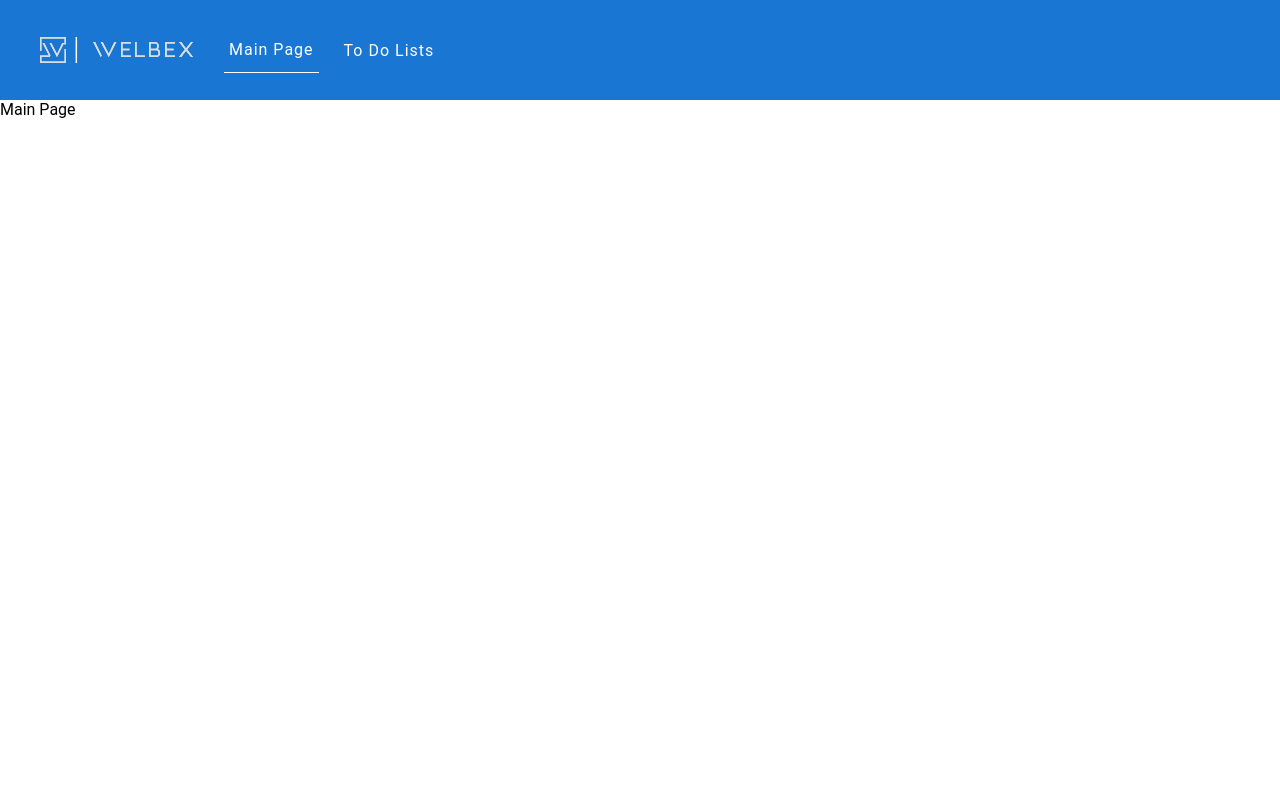
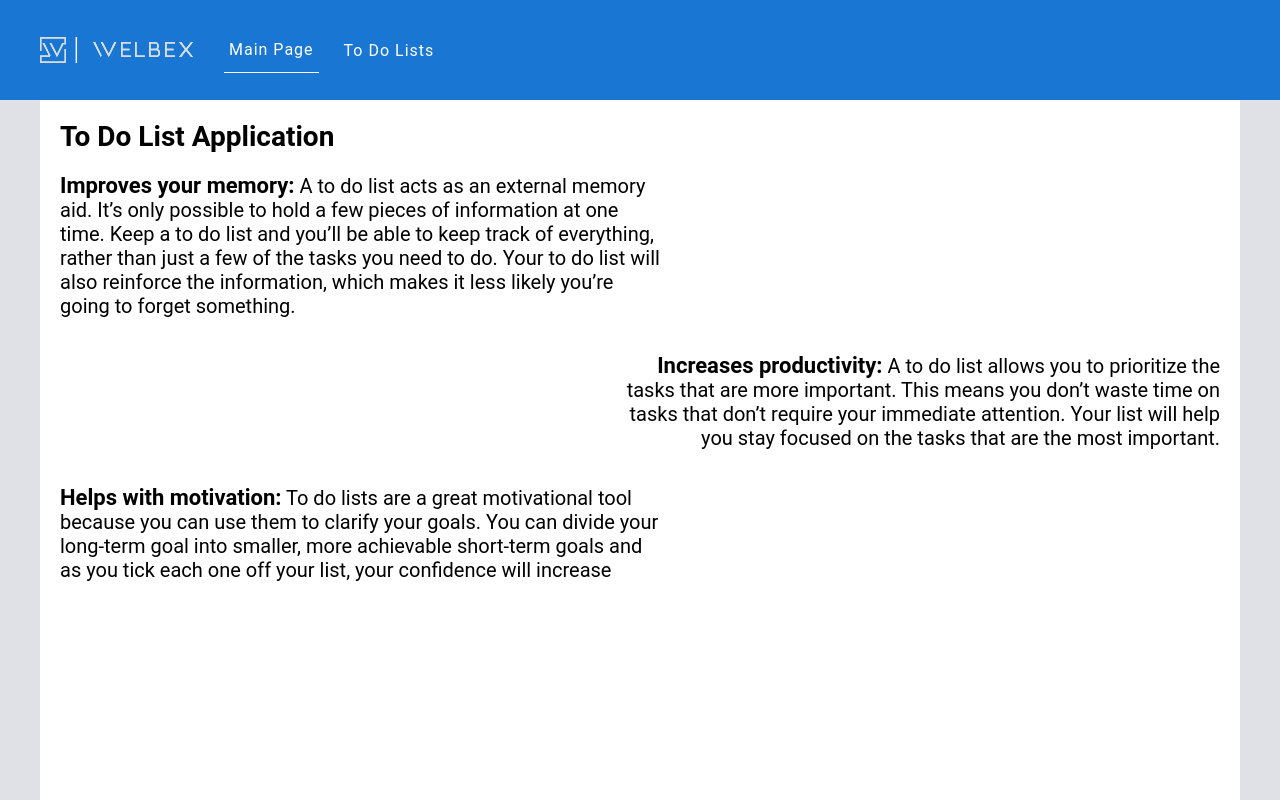
Before and after one commit to borislav12322/todoApp, a React (Create React App) app: page / in a window 1280 px wide. Built offline with nearby package versions, Linux system fonts and the light colour scheme.

Commit message:
Add main page

```diff
--- a/src/App.css
+++ b/src/App.css
@@ -1,3 +1,18 @@
 .App {
     width: 100%;
+    background-color: rgb(224, 224, 231);
+    height: 100vh;
+    display: flex;
+    justify-content: center;
+    position: relative;
 }
+.appContainer{
+    max-width: 1200px;
+    width: 100%;
+    padding-top: 100px;
+    background-color: #FFFFFF;
+}
+.appWrapper{
+    padding: 20px;
+    text-align: left;
+}
--- a/src/App.tsx
+++ b/src/App.tsx
@@ -10,10 +10,14 @@ const App = (): ReactElement => (
   <BrowserRouter>
     <div className="App">
       <NavBarContainer />
-      <Routes>
-        <Route path="/" element={<MainPageContainer />} />
-        <Route path="/toDoLists" element={<ToDoListsContainer />} />
-      </Routes>
+      <div className="appContainer">
+        <div className="appWrapper">
+          <Routes>
+            <Route path="/" element={<MainPageContainer />} />
+            <Route path="/toDoLists" element={<ToDoListsContainer />} />
+          </Routes>
+        </div>
+      </div>
     </div>
   </BrowserRouter>
 );
--- a/src/components/navBar/navBar.module.css
+++ b/src/components/navBar/navBar.module.css
@@ -5,6 +5,10 @@
     min-height: 100px;
     display: flex;
     align-items: center;
+    position: absolute;
+    top: 0;
+    right: 0;
+    left: 0;
 }
 
 .navBarWrapper {
--- a/src/pages/mainPage/MainPage.tsx
+++ b/src/pages/mainPage/MainPage.tsx
@@ -1,5 +1,31 @@
 import React, { ReactElement } from 'react';
+import s from './mainPage.module.css';
 
-const MainPage = (): ReactElement => <div>Main Page</div>;
+const MainPage = (): ReactElement => (
+  <div className={s.mainPageWrapper}>
+    <h1 className={s.title}>To Do List Application</h1>
+    <div className={s.descriptionWrapper}>
+      <p className={s.description}>
+        <span className={s.textBold}>Improves your memory:</span> A to do list acts as an
+        external memory aid. It’s only possible to hold a few pieces of information at one
+        time. Keep a to do list and you’ll be able to keep track of everything, rather
+        than just a few of the tasks you need to do. Your to do list will also reinforce
+        the information, which makes it less likely you’re going to forget something.
+      </p>
+      <p className={s.description}>
+        <span className={s.textBold}>Increases productivity:</span> A to do list allows
+        you to prioritize the tasks that are more important. This means you don’t waste
+        time on tasks that don’t require your immediate attention. Your list will help you
+        stay focused on the tasks that are the most important.
+      </p>
+      <p className={s.description}>
+        <span className={s.textBold}>Helps with motivation:</span> To do lists are a great
+        motivational tool because you can use them to clarify your goals. You can divide
+        your long-term goal into smaller, more achievable short-term goals and as you tick
+        each one off your list, your confidence will increase
+      </p>
+    </div>
+  </div>
+);
 
 export default MainPage;
--- a/src/pages/mainPage/mainPage.module.css
+++ b/src/pages/mainPage/mainPage.module.css
@@ -0,0 +1,30 @@
+.mainPageWrapper {
+    display: flex;
+    flex-direction: column;
+    width: 100%;
+}
+.title{
+    font-size: 28px;
+}
+.textBold{
+    font-weight: 700;
+    font-size: 22px;
+}
+
+.descriptionWrapper{
+    display: flex;
+    flex-direction: column;
+    row-gap: 15px;
+}
+
+.description {
+    margin-top: 20px;
+    max-width: 600px;
+    width: 100%;
+    font-size: 20px;
+    text-align: left;
+}
+.description:nth-child(2){
+    align-self: end;
+    text-align: right;
+}
```
